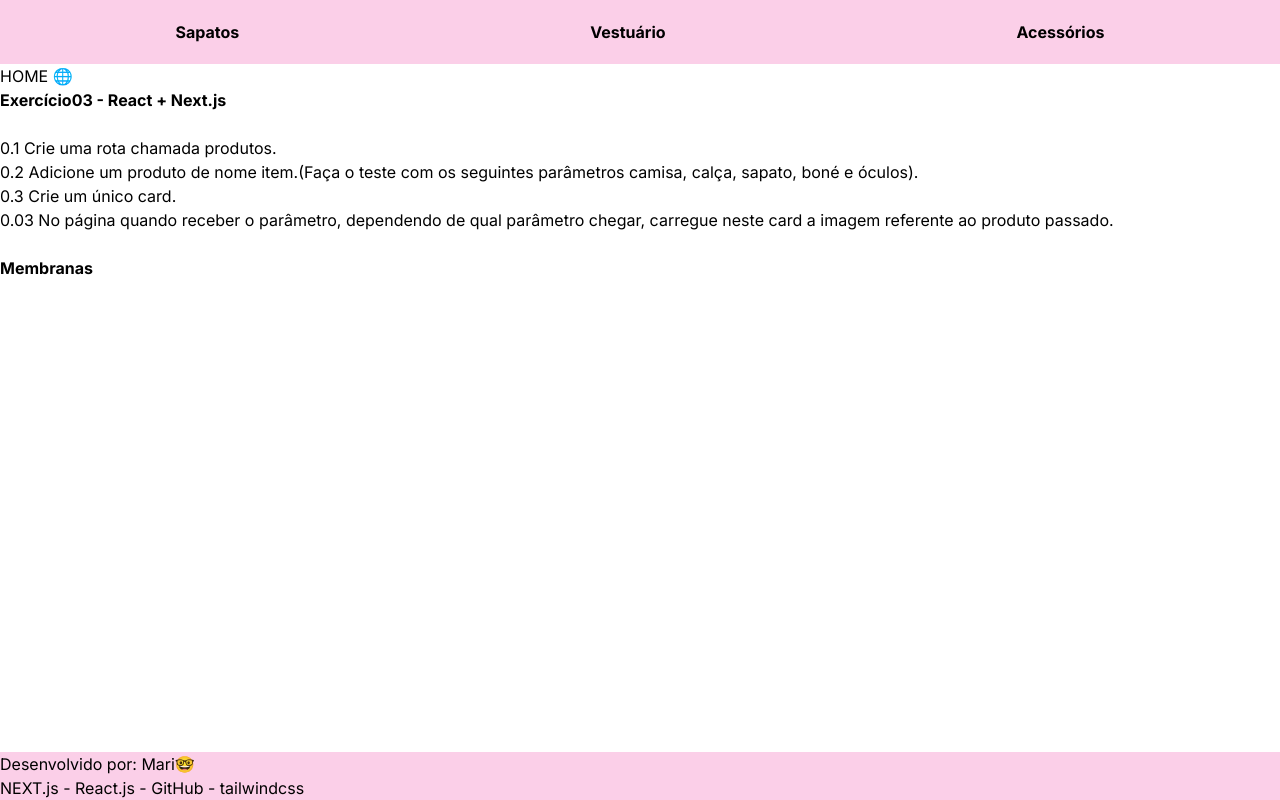
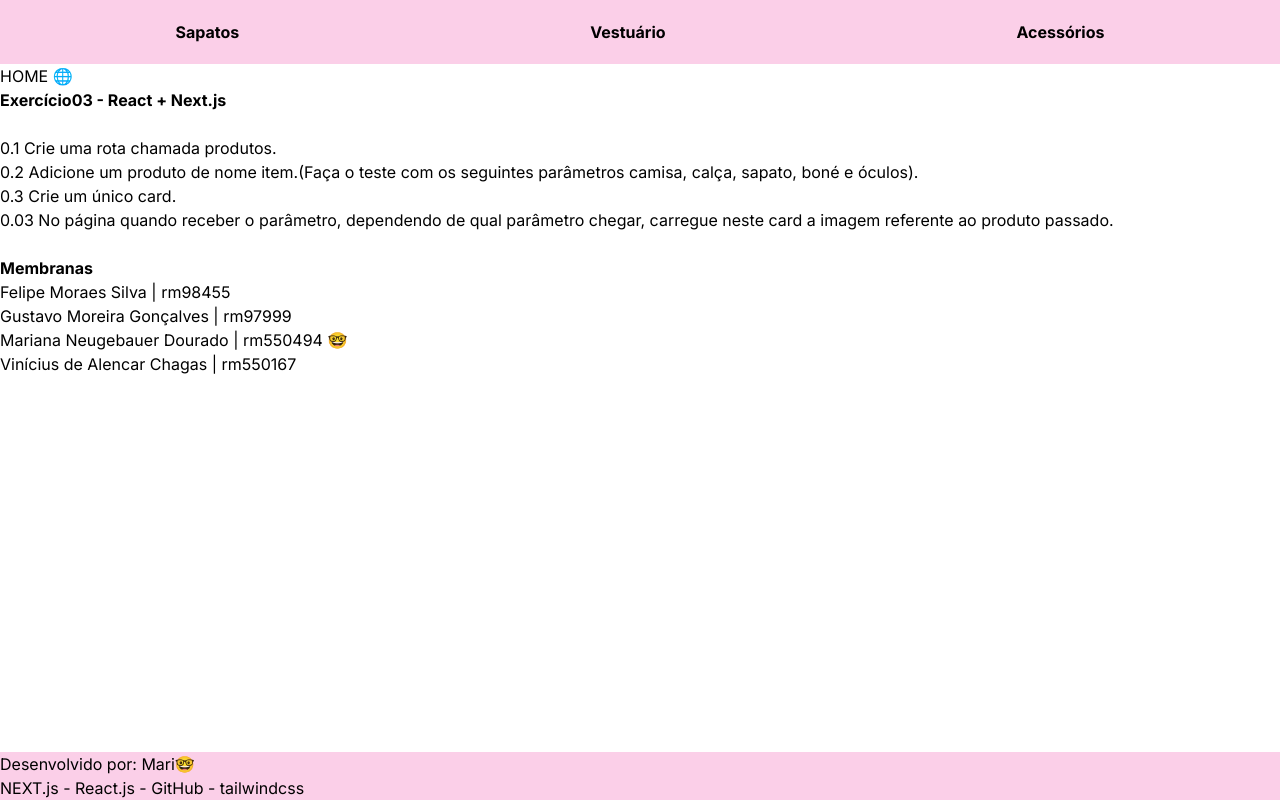
Before and after one commit to NeugeMa/exer03-next, a Next.js app: page / in a window 1280 px wide. Built offline with nearby package versions, Linux system fonts and the light colour scheme.

Commit message:
implementação dos membros :D

```diff
--- a/src/app/page.jsx
+++ b/src/app/page.jsx
@@ -18,12 +18,11 @@ export default function Home() {
           <main>
             <br/>
                 <h3><strong> Membranas</strong></h3>
-                  <p> </p>
-
-
+                  <p> Felipe Moraes Silva | rm98455</p>
+                  <p> Gustavo Moreira Gonçalves | rm97999</p>
+                  <p> Mariana Neugebauer Dourado | rm550494 🤓</p>
+                  <p> Vinícius de Alencar Chagas | rm550167</p>
           </main>
-
-
 
     </>
   )
```
